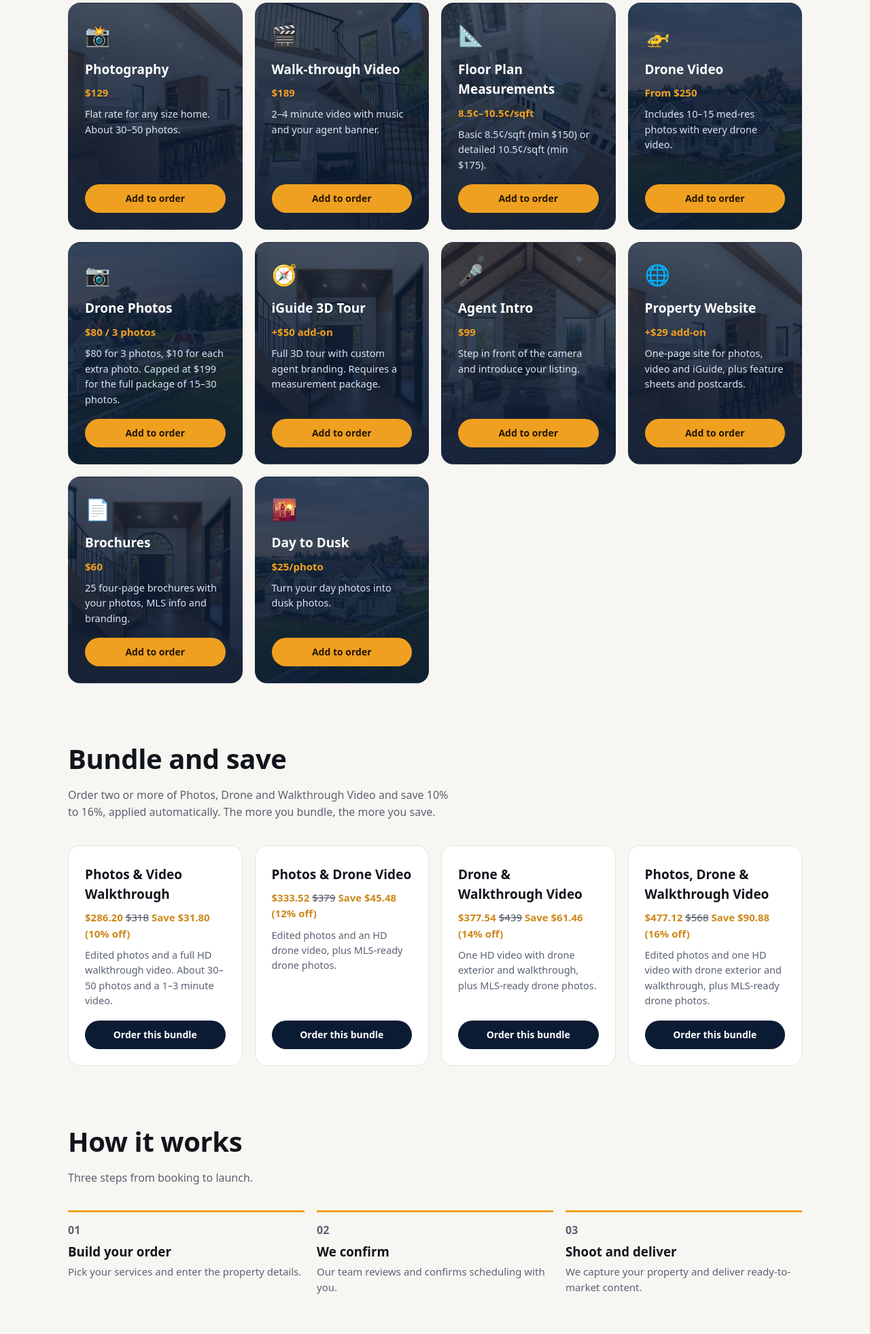
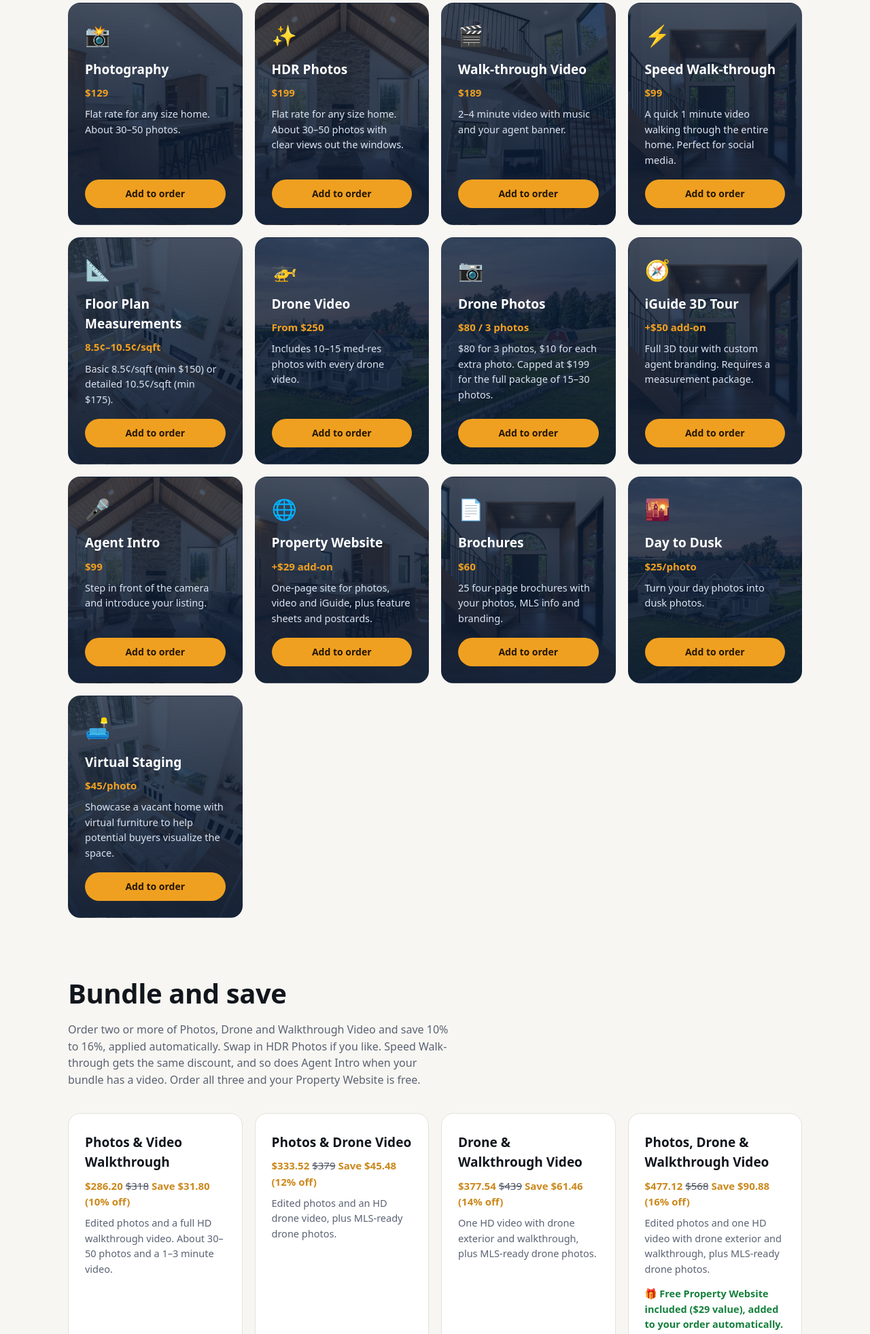
Before and after one commit to kylehislop-khaptive/khaptive-site, a plain HTML site: page index.html in a window 1280 px wide. Shown: the part 838-2800 px from the top of the page at 68% size. Drawn offline with Linux system fonts and the light colour scheme.

Commit message:
Add files via upload

```diff
--- a/index.html
+++ b/index.html
@@ -5,10 +5,10 @@
 <meta name="viewport" content="width=device-width, initial-scale=1, viewport-fit=cover">
 <title>Khaptive Design | Real Estate Marketing</title>
 <style>
-:root{--bg:#f7f6f2;--ink:#11151c;--muted:#5a6272;--card:#fff;--line:#e4e1d8;--accent:#f0a020;--accent-ink:#241600;--navy:#0b1b33;--navy2:#13335c;
+:root{--bg:#f7f6f2;--ink:#11151c;--muted:#5a6272;--card:#fff;--line:#e4e1d8;--accent:#f0a020;--accent-ink:#241600;--navy:#0b1b33;--navy2:#13335c;--ok:#15803d;
 box-sizing:border-box;padding-top:env(safe-area-inset-top,0px);padding-bottom:env(safe-area-inset-bottom,0px)}
-@media (prefers-color-scheme:dark){:root:not([data-theme="light"]){--bg:#0d1118;--ink:#f0f2f6;--muted:#9aa3b3;--card:#161b25;--line:#262d3a}}
-:root[data-theme="dark"]{--bg:#0d1118;--ink:#f0f2f6;--muted:#9aa3b3;--card:#161b25;--line:#262d3a}
+@media (prefers-color-scheme:dark){:root:not([data-theme="light"]){--bg:#0d1118;--ink:#f0f2f6;--muted:#9aa3b3;--card:#161b25;--line:#262d3a;--ok:#4ade80}}
+:root[data-theme="dark"]{--bg:#0d1118;--ink:#f0f2f6;--muted:#9aa3b3;--card:#161b25;--line:#262d3a;--ok:#4ade80}
 html{scroll-padding-top:calc(env(safe-area-inset-top,0px) + 70px);scroll-behavior:smooth}
 *{box-sizing:border-box}
 body{margin:0;background:var(--bg);color:var(--ink);font:16px/1.55 system-ui,-apple-system,"Segoe UI",Roboto,sans-serif}
@@ -139,7 +139,7 @@ label{display:block;font-size:13px;font-weight:600;margin:10px 0 4px}
 <div class="grid" id="cards"></div>
 </div></section>
 
-<section id="bundles" style="padding-top:0"><div class="wrap"><h2>Bundle and save</h2><p class="sub">Order two or more of Photos, Drone and Walkthrough Video and save 10% to 16%, applied automatically. The more you bundle, the more you save.</p><div class="grid" id="bcards"></div></div></section>
+<section id="bundles" style="padding-top:0"><div class="wrap"><h2>Bundle and save</h2><p class="sub">Order two or more of Photos, Drone and Walkthrough Video and save 10% to 16%, applied automatically. Swap in HDR Photos if you like. Speed Walk-through gets the same discount, and so does Agent Intro when your bundle has a video. Order all three and your Property Website is free.</p><div class="grid" id="bcards"></div></div></section>
 <section id="how" style="padding-top:0"><div class="wrap">
 <h2>How it works</h2><p class="sub">Three steps from booking to launch.</p>
 <div class="steps">
@@ -166,6 +166,7 @@ label{display:block;font-size:13px;font-weight:600;margin:10px 0 4px}
 <h3 style="margin:0 0 8px">Your order</h3>
 <ul class="sum" id="sum"></ul>
 <p class="note" id="bh" style="font-weight:600"></p>
+<p class="note" id="fh" style="font-weight:700;color:var(--ok)"></p>
 <div class="tot"><span>Estimated total</span><span id="tot">$0</span></div>
 <p class="note">Estimate only. Drone and multi-building properties are quoted by our team. Final pricing is confirmed before booking.</p>
 <input id="hp" tabindex="-1" autocomplete="off" aria-hidden="true" style="position:absolute;left:-9999px;width:1px;height:1px;opacity:0">
@@ -195,7 +196,9 @@ var ORDER_EMAIL="khaptivedesign@gmail.com";
 // ============================================================
 var S=[
 {id:"photo",ic:"📸",n:"Photography",p:129,t:"flat",d:"Flat rate for any size home. About 30–50 photos."},
+{id:"hdr",ic:"✨",n:"HDR Photos",p:199,t:"flat",d:"Flat rate for any size home. About 30–50 photos with clear views out the windows."},
 {id:"video",ic:"🎬",n:"Walk-through Video",p:189,t:"flat",d:"2–4 minute video with music and your agent banner."},
+{id:"speed",ic:"⚡",n:"Speed Walk-through",p:99,t:"flat",d:"A quick 1 minute video walking through the entire home. Perfect for social media."},
 {id:"meas",ic:"📐",n:"Floor Plan Measurements",t:"meas",pl:"8.5¢–10.5¢/sqft",d:"Basic 8.5¢/sqft (min $150) or detailed 10.5¢/sqft (min $175)."},
 {id:"drone",ic:"🚁",n:"Drone Video",p:250,t:"quote",pl:"From $250",d:"Includes 10–15 med-res photos with every drone video."},
 {id:"dphoto",ic:"📷",n:"Drone Photos",t:"dphoto",pl:"$80 / 3 photos",d:"$80 for 3 photos, $10 for each extra photo. Capped at $199 for the full package of 15–30 photos."},
@@ -203,20 +206,21 @@ var S=[
 {id:"intro",ic:"🎤",n:"Agent Intro",p:99,t:"flat",d:"Step in front of the camera and introduce your listing."},
 {id:"site",ic:"🌐",n:"Property Website",p:29,t:"flat",pl:"+$29 add-on",d:"One-page site for photos, video and iGuide, plus feature sheets and postcards."},
 {id:"brochure",ic:"📄",n:"Brochures",p:60,t:"flat",d:"25 four-page brochures with your photos, MLS info and branding."},
-{id:"dusk",ic:"🌇",n:"Day to Dusk",p:25,t:"qty",pl:"$25/photo",d:"Turn your day photos into dusk photos."}
+{id:"dusk",ic:"🌇",n:"Day to Dusk",p:25,t:"qty",pl:"$25/photo",d:"Turn your day photos into dusk photos."},
+{id:"staging",ic:"🛋️",n:"Virtual Staging",p:45,t:"qty",pl:"$45/photo",d:"Showcase a vacant home with virtual furniture to help potential buyers visualize the space."}
 ];
-var BG={"photo": "kitchen", "video": "stairs", "meas": "living", "drone": "drone", "iguide": "foyer", "intro": "vault", "site": "kitchen", "brochure": "foyer", "dusk": "drone", "dphoto": "drone"},C={},$=function(i){return document.getElementById(i)};
+var BG={"photo": "kitchen", "video": "stairs", "meas": "living", "drone": "drone", "iguide": "foyer", "intro": "vault", "site": "kitchen", "brochure": "foyer", "dusk": "drone", "dphoto": "drone", "hdr": "vault", "speed": "foyer", "staging": "living"},C={},$=function(i){return document.getElementById(i)};
 function pl(s){return s.pl||("$"+s.p)}
 $("yr").textContent=new Date().getFullYear();
 $("cards").innerHTML=S.map(function(s){return '<div class="card ph bg-'+BG[s.id]+(s.id==="dphoto"?' bg-drone2':'')+'"><div class="ico">'+s.ic+'</div><h3>'+s.n+'</h3><div class="price">'+pl(s)+'</div><p>'+s.d+'</p><button class="btn" onclick="openOrder(\''+s.id+'\')">Add to order</button></div>'}).join("");
-$("list").innerHTML='<div class="row on" style="margin-bottom:14px"><b>Bundle and save</b><small style="color:var(--muted);display:block;font-size:13px;margin-top:4px">Photos + Video 10% off. Photos + Drone 12% off. Drone + Video 14% off. All three 16% off. Applied automatically.</small></div>'+S.map(function(s){
+$("list").innerHTML='<div class="row on" style="margin-bottom:14px"><b>Bundle and save</b><small style="color:var(--muted);display:block;font-size:13px;margin-top:4px">Photos + Video 10% off. Photos + Drone 12% off. Drone + Video 14% off. All three 16% off, plus a free Property Website. HDR Photos can replace Photography in any bundle. Speed Walk-through gets the bundle discount too, and so does Agent Intro when your bundle includes a video. Applied automatically.</small></div>'+S.map(function(s){
 var o="";
 if(s.t==="qty")o='<input type="number" min="1" value="1" data-k="qty" aria-label="Number of photos" placeholder="# of photos">';
 if(s.t==="dphoto")o='<input type="number" min="3" max="30" value="3" data-k="qty" aria-label="Number of drone photos" placeholder="# of photos">';
 if(s.t==="meas")o='<select data-k="tier" aria-label="Floor plan type"><option value="basic">Basic (8.5¢/sqft)</option><option value="detail">Detailed (10.5¢/sqft)</option></select><input type="number" min="0" data-k="sqft" placeholder="Est. Square Feet" aria-label="Est. Square Feet">';
 return '<div class="row" id="r-'+s.id+'"><div class="rt"><div><b>'+s.ic+' '+s.n+'</b> <span class="price">'+pl(s)+'</span><small>'+s.d+'</small></div><button type="button" class="add" onclick="tog(\''+s.id+'\')">Add</button></div><div class="opts">'+o+'</div></div>'}).join("");
 $("list").addEventListener("input",function(e){var r=e.target.closest(".row");if(!r)return;var id=r.id.slice(2);if(C[id]&&e.target.dataset.k){C[id][e.target.dataset.k]=e.target.value;upd()}});
-function tog(id,force){var r=$("r-"+id);if(C[id]&&!force){delete C[id];r.classList.remove("on");r.querySelector(".add").textContent="Add"}else if(!C[id]){C[id]={qty:1,tier:"basic",sqft:""};r.querySelectorAll("[data-k]").forEach(function(i){if(i.value!=="")C[id][i.dataset.k]=i.value});r.classList.add("on");r.querySelector(".add").textContent="Added ✓"}upd()}
+function tog(id,force){var r=$("r-"+id);if(C[id]&&!force){delete C[id];r.classList.remove("on");r.querySelector(".add").textContent="Add"}else if(!C[id]){var ex={photo:"hdr",hdr:"photo"}[id];if(ex&&C[ex])tog(ex);C[id]={qty:1,tier:"basic",sqft:""};r.querySelectorAll("[data-k]").forEach(function(i){if(i.value!=="")C[id][i.dataset.k]=i.value});r.classList.add("on");r.querySelector(".add").textContent="Added ✓"}upd()}
 function line(s,c){
 if(s.t==="meas"){var rate=c.tier==="detail"?.105:.085,min=c.tier==="detail"?175:150,sq=+c.sqft||0,amt=sq?Math.max(min,Math.round(sq*rate*100)/100):0;
 return{label:s.n+" ("+(c.tier==="detail"?"detailed":"basic")+(sq?", "+sq+" sqft":", sqft needed")+")",amt:amt,txt:amt?"$"+amt.toFixed(2):"TBD"}}
@@ -224,14 +228,23 @@ if(s.t==="dphoto"){var n=Math.min(30,Math.max(3,Math.round(+c.qty||3))),a=Math.m
 if(s.t==="qty"){var q=Math.max(1,+c.qty||1);return{label:s.n+" × "+q+" photo"+(q>1?"s":""),amt:q*s.p,txt:"$"+q*s.p}}
 if(s.t==="quote")return{label:s.n+" (quote)",amt:s.p,txt:"from $"+s.p};
 return{label:s.n,amt:s.p,txt:"$"+s.p}}
-var SAVE=0,BP={"photo+video":["Photos & Video Walkthrough",10],"photo+drone":["Photos & Drone Video",12],"video+drone":["Drone & Walkthrough Video",14],"photo+video+drone":["Photos, Drone & Walkthrough Video",16]};
-function bk(){return["photo","video","drone"].filter(function(i){return C[i]})}
-function lines(){var k=bk(),b=BP[k.join("+")],out=[];SAVE=0;
-if(b){var reg=0;k.forEach(function(i){reg+=S.filter(function(x){return x.id===i})[0].p});var amt=Math.round(reg*(100-b[1]))/100;SAVE=Math.round((reg-amt)*100)/100;out.push({label:"Bundle ("+b[1]+"% off): "+b[0],amt:amt,txt:"$"+amt.toFixed(2)})}
-S.forEach(function(s){if(!C[s.id]||(b&&k.indexOf(s.id)>-1))return;out.push(line(s,C[s.id]))});return out}
-function upd(){var L=lines(),t=0;L.forEach(function(l){t+=l.amt});
-$("sum").innerHTML=L.length?L.map(function(l){return"<li><span>"+l.label+"</span><b>"+l.txt+"</b></li>"}).join("")+(SAVE>0?'<li style="color:#15803d"><span>Bundle savings</span><b>-$'+SAVE.toFixed(2)+'</b></li>':""):'<li style="color:var(--muted)">Nothing added yet</li>';
-$("bh").textContent=bk().length===1?"Add another of Photos, Video or Drone to save with a bundle (10% to 16% off).":"";
+var SAVE=0,FREE=0,BP={"photo+video":["Photos & Video Walkthrough",10],"photo+drone":["Photos & Drone Video",12],"video+drone":["Drone & Walkthrough Video",14],"photo+video+drone":["Photos, Drone & Walkthrough Video",16]};
+function sv(id){return S.filter(function(x){return x.id===id})[0]}
+function bk(){var k=[];if(C.hdr||C.photo)k.push("photo");if(C.video)k.push("video");if(C.drone)k.push("drone");return k}
+function lines(){var k=bk(),b=BP[k.join("+")],out=[],used={},pid=C.hdr?"hdr":"photo";SAVE=0;FREE=0;
+if(b){var pct=b[1],reg=0,nm=b[0];
+k.forEach(function(i){var id=i==="photo"?pid:i;used[id]=1;reg+=sv(id).p});
+if(used.hdr)nm=nm.replace("Photos","HDR Photos");
+var amt=Math.round(reg*(100-pct))/100;SAVE+=reg-amt;
+out.push({label:"Bundle ("+pct+"% off): "+nm,amt:amt,txt:"$"+amt.toFixed(2)});
+["speed","intro"].forEach(function(id){if(!C[id]||(id==="intro"&&k.indexOf("video")<0))return;used[id]=1;var s=sv(id),a=Math.round(s.p*(100-pct))/100;SAVE+=s.p-a;out.push({label:s.n+" ("+pct+"% bundle discount)",amt:a,txt:"$"+a.toFixed(2)})});
+if(k.length===3){FREE=1;used.site=1;out.push({label:"Property Website (FREE with your bundle, $29 value)",amt:0,txt:"FREE",free:true})}
+SAVE=Math.round(SAVE*100)/100}
+S.forEach(function(s){if(!C[s.id]||used[s.id])return;out.push(line(s,C[s.id]))});return out}
+function upd(){var L=lines(),t=0,k=bk();L.forEach(function(l){t+=l.amt});
+$("sum").innerHTML=L.length?L.map(function(l){return"<li"+(l.free?' style="color:var(--ok);font-weight:700"':"")+"><span>"+l.label+"</span><b>"+l.txt+"</b></li>"}).join("")+(SAVE>0?'<li style="color:var(--ok)"><span>Bundle savings</span><b>-$'+SAVE.toFixed(2)+'</b></li>':""):'<li style="color:var(--muted)">Nothing added yet</li>';
+$("bh").textContent=k.length===1?"Add another of Photos (or HDR Photos), Walk-through Video or Drone Video to save with a bundle (10% to 16% off).":(k.length===2?"Add the third of Photos, Walk-through Video and Drone Video to save 16% and get a free Property Website.":"");
+$("fh").textContent=FREE?"\u{1F381} A one-page Property Website ($29 value) is included free with your bundle and has been added to your order.":"";
 $("tot").textContent="$"+t.toFixed(2).replace(".00","");$("cnt").textContent="("+Object.keys(C).length+")"}
 function setMinDate(){var t=new Date(),m=t.getFullYear()+"-"+("0"+(t.getMonth()+1)).slice(-2)+"-"+("0"+t.getDate()).slice(-2);$("d").min=m}
 $("d").addEventListener("click",function(){try{if(this.showPicker)this.showPicker()}catch(x){}});
@@ -250,11 +263,11 @@ else if(!$("n").value.trim()||!$("a").value.trim())m="Please enter your name and
 else if(!/^\S+@\S+\.\S+$/.test($("e").value.trim()))m="Please enter a valid email.";
 $("err").textContent=m;if(m)return;
 var href="mailto:"+ORDER_EMAIL+"?subject="+encodeURIComponent("New order: "+$("a").value.trim())+"&body="+encodeURIComponent(orderText());
-var L=lines(),tt=0;L.forEach(function(l){tt+=l.amt});
+var L=lines(),tt=0;L.forEach(function(l){tt+=l.amt});var hadFree=FREE;
 var g=function(i){return $(i).value.trim()},btn=$("f").querySelector("button[type=submit]");
 btn.disabled=true;btn.textContent="Sending...";
 function finish(ok){btn.disabled=false;btn.textContent="Send order";$("f").style.display="none";$("done").classList.add("show");
-if(ok){$("dt").textContent="Order received";$("dp").textContent="Thank you. Our team will contact you shortly to confirm scheduling.";$("mail").style.display="none";$("cp").style.display="none"}
+if(ok){$("dt").textContent="Order received";$("dp").textContent="Thank you. Our team will contact you shortly to confirm scheduling."+(hadFree?" Your free Property Website is included with your order.":"");$("mail").style.display="none";$("cp").style.display="none"}
 else{$("dt").textContent="We could not send that automatically";$("dp").textContent="Please use the button below to email us your order, or copy it and send it to "+ORDER_EMAIL+".";$("mail").href=href;$("mail").style.display="";$("cp").style.display=""}}
 fetch("/api/order",{method:"POST",headers:{"Content-Type":"application/json"},body:JSON.stringify({name:g("n"),email:g("e"),phone:g("p"),address:g("a"),date:g("d"),notes:g("o"),website:g("hp"),
 lines:L.map(function(l){return{label:l.label,txt:l.txt}}),savings:SAVE>0?"$"+SAVE.toFixed(2):"",total:"$"+tt.toFixed(2)})})
@@ -266,8 +279,8 @@ function fb(){var a=document.createElement("textarea");a.value=t;document.body.a
 function resetOrder(){C={};document.querySelectorAll(".row").forEach(function(r){r.classList.remove("on");r.querySelector(".add").textContent="Add"});$("f").reset();$("f").style.display="";$("done").classList.remove("show");$("cp").textContent="Copy order text";$("mail").style.display="none";$("cp").style.display="none";upd()}
 upd();
 var BL=[[["photo","video"],286.2,318,10,"Photos & Video Walkthrough","Edited photos and a full HD walkthrough video. About 30–50 photos and a 1–3 minute video."],[["photo","drone"],333.52,379,12,"Photos & Drone Video","Edited photos and an HD drone video, plus MLS-ready drone photos."],[["video","drone"],377.54,439,14,"Drone & Walkthrough Video","One HD video with drone exterior and walkthrough, plus MLS-ready drone photos."],[["photo","video","drone"],477.12,568,16,"Photos, Drone & Walkthrough Video","Edited photos and one HD video with drone exterior and walkthrough, plus MLS-ready drone photos."]];
-$("bcards").innerHTML=BL.map(function(b,i){return'<div class="card"><h3>'+b[4]+'</h3><div class="price">$'+b[1].toFixed(2)+' <s style="color:var(--muted);font-weight:500">$'+b[2]+'</s> Save $'+(b[2]-b[1]).toFixed(2)+' ('+b[3]+'% off)</div><p>'+b[5]+'</p><button class="btn" onclick="ob('+i+')">Order this bundle</button></div>'}).join("");
-function ob(i){BL[i][0].forEach(function(id){if(!C[id])tog(id)});openOrder()}
+$("bcards").innerHTML=BL.map(function(b,i){var hp=b[0].indexOf("photo")>-1?Math.round((b[2]+70)*(100-b[3]))/100:0;return'<div class="card"><h3>'+b[4]+'</h3><div class="price">$'+b[1].toFixed(2)+' <s style="color:var(--muted);font-weight:500">$'+b[2]+'</s> Save $'+(b[2]-b[1]).toFixed(2)+' ('+b[3]+'% off)</div><p>'+b[5]+'</p>'+(b[0].length===3?'<div style="color:var(--ok);font-weight:700;font-size:14.5px;margin-top:6px">\u{1F381} Free Property Website included ($29 value), added to your order automatically.</div>':'')+(hp?'<div style="font-size:13.5px;margin-top:6px">Prefer HDR photos? Your total is $'+hp.toFixed(2)+'. <a href="#" onclick="ob('+i+',true);return false" style="text-decoration:underline">Order with HDR photos</a></div>':'')+'<button class="btn" onclick="ob('+i+')">Order this bundle</button></div>'}).join("");
+function ob(i,h){BL[i][0].forEach(function(id){if(h&&id==="photo")id="hdr";if(!C[id])tog(id)});openOrder()}
 var hv=$("hv");if(hv&&matchMedia("(prefers-reduced-motion: reduce)").matches){hv.removeAttribute("autoplay");hv.pause()}
 var dp=null;
 function isStandalone(){return (window.matchMedia&&matchMedia("(display-mode: standalone)").matches)||navigator.standalone===true}
```
